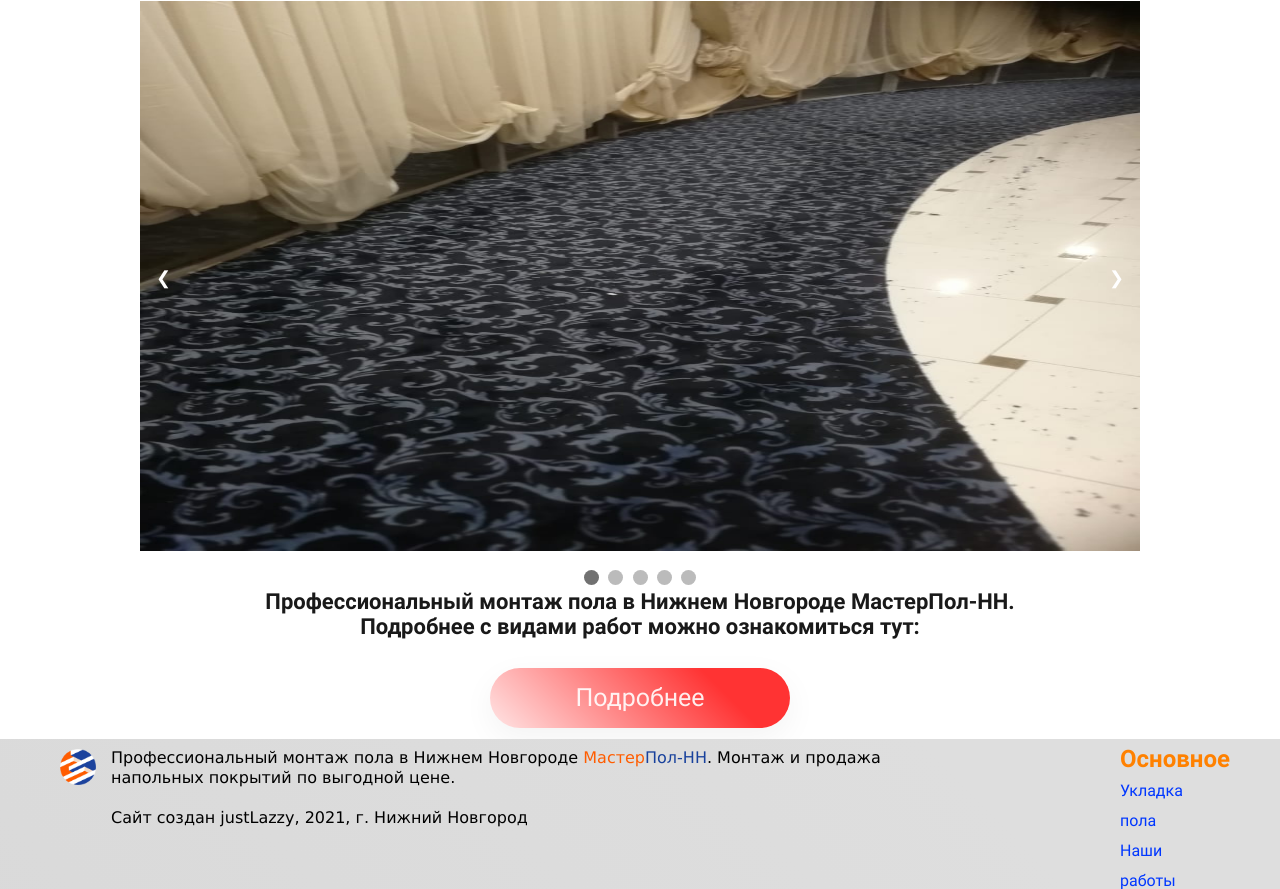
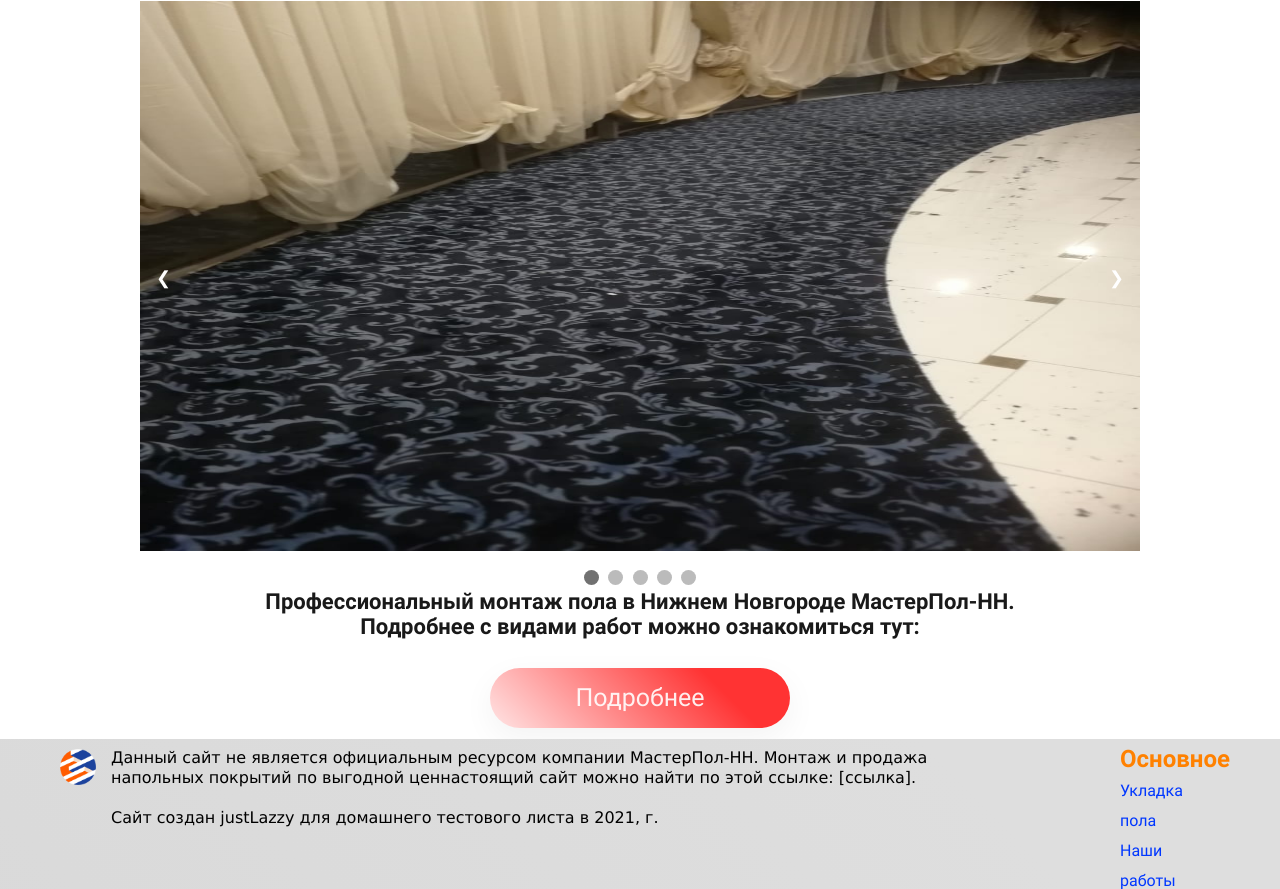
Before and after one commit to justLazzy-git/librarby, a plain HTML site: page index.html in a window 1280 px wide. Shown: the part 882-1771 px from the top of the page. Drawn offline with Linux system fonts and the light colour scheme.

Commit message:
Update index.html

```diff
--- a/index.html
+++ b/index.html
@@ -244,8 +244,8 @@ function showSlides(n) {
 					<td>
 
 									<div class="foot-tx1-bound" >
-                                        <h1>Профессиональный монтаж пола в Нижнем Новгороде <font style="color: #ff5d00;">Мастер</font><font style="color: #18419c;">Пол-НН</font>. Монтаж и продажа <br>напольных покрытий по выгодной цене. <br><br>Сайт создан justLazzy, 2021, г. Нижний Новгород</h1></span>
-									</div>
+                                        <h1>Данный сайт не является официальным ресурсом компании МастерПол-НН. Монтаж и продажа <br>напольных покрытий по выгодной ценнастоящий сайт можно найти по этой ссылке: [ссылка]. <br><br>Сайт создан justLazzy для домашнего тестового листа в 2021, г.</h1></span>
+        </div>
 								</div>
 							</div>
 
```
